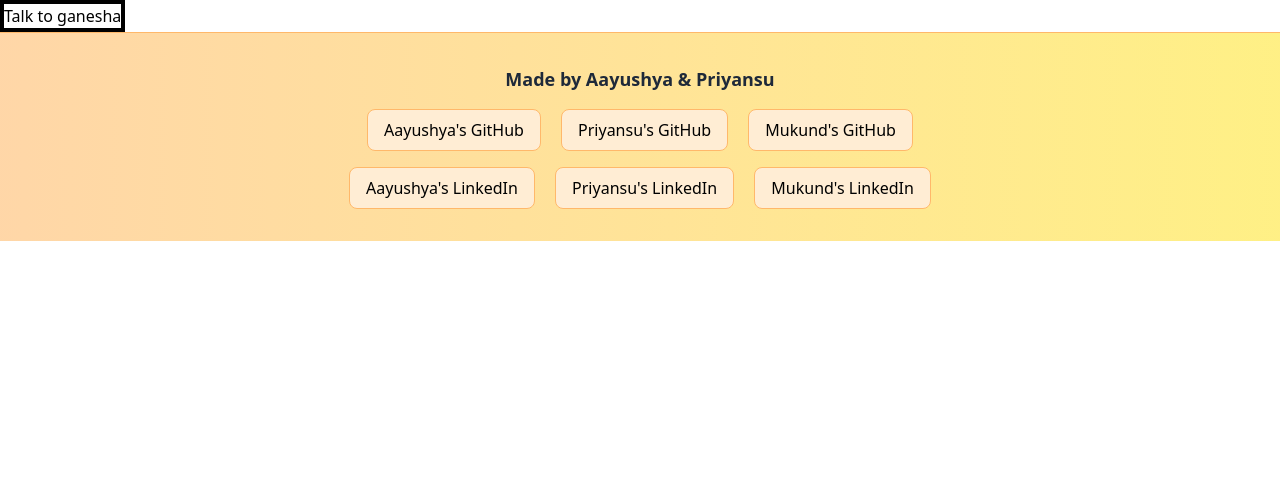
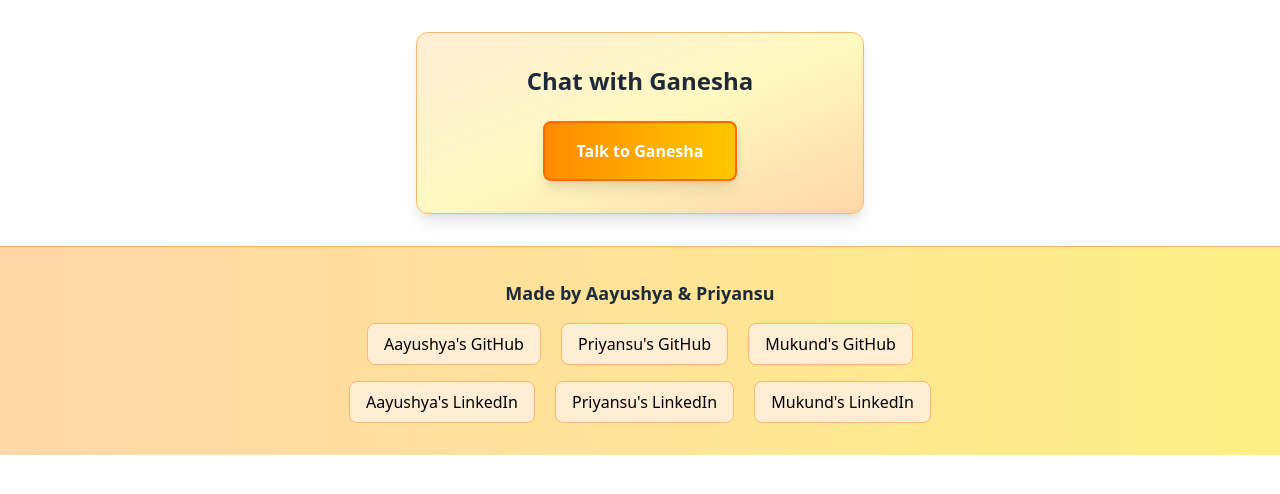
Before and after one commit to Aayushya-paswan/Lord_Ganesha, a Flask app: page / in a window 1280 px wide. Shown: the part 64-558 px from the top of the page. Run offline with Flask 3, Linux system fonts and the light colour scheme; style sheets or scripts are compiled from the project's sources.

Commit message:
add main and script of the button

```diff
--- a/templates/home.html
+++ b/templates/home.html
@@ -22,26 +22,63 @@
             </ul>
         </nav>
     </header>
-    <main>
-        <form action="/handle" method="post">
-            <button class="border-4" id="talk" >Talk to ganesha</button>
-        </form>
+     <main class="flex-1 flex justify-center items-center p-8">
+        <div class="max-w-md w-full">
+            <div class="bg-gradient-to-br from-orange-100 via-yellow-100 to-orange-200 rounded-xl shadow-lg border border-orange-300 p-8">
+                <div class="text-center">
+                    <h2 class="text-2xl font-bold text-gray-800 mb-6">Chat with Ganesha</h2>
+                    <form action="/handle" method="post">
+                        <button
+                            type="button"
+                            id="talk"
+                            class="bg-gradient-to-r from-orange-400 to-yellow-400 hover:from-orange-500 hover:to-yellow-500 text-white font-bold py-4 px-8 rounded-lg shadow-lg hover:shadow-xl transition-all duration-300 transform hover:scale-105 border-2 border-orange-500"
+                        >
+                            Talk to Ganesha
+                        </button>
+                    </form>
+                </div>
+            </div>
+        </div>
     </main>
     <footer class="bg-gradient-to-r from-orange-200 to-yellow-200 border-t border-orange-300">
         <div class="container mx-auto px-4 py-8 text-center">
             <h5 class="text-lg font-semibold text-gray-800 mb-4">Made by Aayushya & Priyansu</h5>
             <div class="githubcontainer space-x-4 mb-4">
-                <a href="https://github.com/Aayushya-paswan" target="_blank" class="inline-block px-4 py-2 bg-orange-100 hover:bg-orange-200 rounded-lg transition-all duration-200 hover:text-orange-600 border border-orange-300">Aayushya's GitHub</a>
-                <a href="https://github.com/priyansu-1o" target="_blank" class="inline-block px-4 py-2 bg-orange-100 hover:bg-orange-200 rounded-lg transition-all duration-200 hover:text-orange-600 border border-orange-300">Priyansu's GitHub</a>
-                <a href="https://github.com/mukund" target="_blank" class="inline-block px-4 py-2 bg-orange-100 hover:bg-orange-200 rounded-lg transition-all duration-200 hover:text-orange-600 border border-orange-300">Mukund's GitHub</a>
+                <a href="https://github.com/Aayushya-paswan" target="_blank"
+                    class="inline-block px-4 py-2 bg-orange-100 hover:bg-orange-200 rounded-lg transition-all duration-200 hover:text-orange-600 border border-orange-300">Aayushya's
+                    GitHub</a>
+                <a href="https://github.com/priyansu-1o" target="_blank"
+                    class="inline-block px-4 py-2 bg-orange-100 hover:bg-orange-200 rounded-lg transition-all duration-200 hover:text-orange-600 border border-orange-300">Priyansu's
+                    GitHub</a>
+                <a href="https://github.com/mukund" target="_blank"
+                    class="inline-block px-4 py-2 bg-orange-100 hover:bg-orange-200 rounded-lg transition-all duration-200 hover:text-orange-600 border border-orange-300">Mukund's
+                    GitHub</a>
             </div>
             <div class="linkedin space-x-4">
-                <a href="https://www.linkedin.com/in/aayushya78/" target="_blank" class="inline-block px-4 py-2 bg-orange-100 hover:bg-orange-200 rounded-lg transition-all duration-200 hover:text-orange-600 border border-orange-300">Aayushya's LinkedIn</a>
-                <a href="https://www.linkedin.com/in/priyansu-samanta-7924b930b/" target="_blank" class="inline-block px-4 py-2 bg-orange-100 hover:bg-orange-200 rounded-lg transition-all duration-200 hover:text-orange-600 border border-orange-300">Priyansu's LinkedIn</a>
-                <a href="https://www.linkedin.com/in/mukund" target="_blank" class="inline-block px-4 py-2 bg-orange-100 hover:bg-orange-200 rounded-lg transition-all duration-200 hover:text-orange-600 border border-orange-300">Mukund's LinkedIn</a>
+                <a href="https://www.linkedin.com/in/aayushya78/" target="_blank"
+                    class="inline-block px-4 py-2 bg-orange-100 hover:bg-orange-200 rounded-lg transition-all duration-200 hover:text-orange-600 border border-orange-300">Aayushya's
+                    LinkedIn</a>
+                <a href="https://www.linkedin.com/in/priyansu-samanta-7924b930b/" target="_blank"
+                    class="inline-block px-4 py-2 bg-orange-100 hover:bg-orange-200 rounded-lg transition-all duration-200 hover:text-orange-600 border border-orange-300">Priyansu's
+                    LinkedIn</a>
+                <a href="https://www.linkedin.com/in/mukund" target="_blank"
+                    class="inline-block px-4 py-2 bg-orange-100 hover:bg-orange-200 rounded-lg transition-all duration-200 hover:text-orange-600 border border-orange-300">Mukund's
+                    LinkedIn</a>
             </div>
         </div>
     </footer>
 </body>
 
+<script>
+    document.getElementById('talk').addEventListener('click', function () {
+        const button = this;
+        const originalText = button.textContent;
+
+        button.textContent = 'RECORDING...';
+        button.disabled = true;
+        button.classList.remove('hover:from-orange-500', 'hover:to-yellow-500', 'hover:shadow-xl', 'hover:scale-105');
+        button.classList.add('opacity-75', 'cursor-not-allowed');
+    });
+</script>
+
 </html>
```
